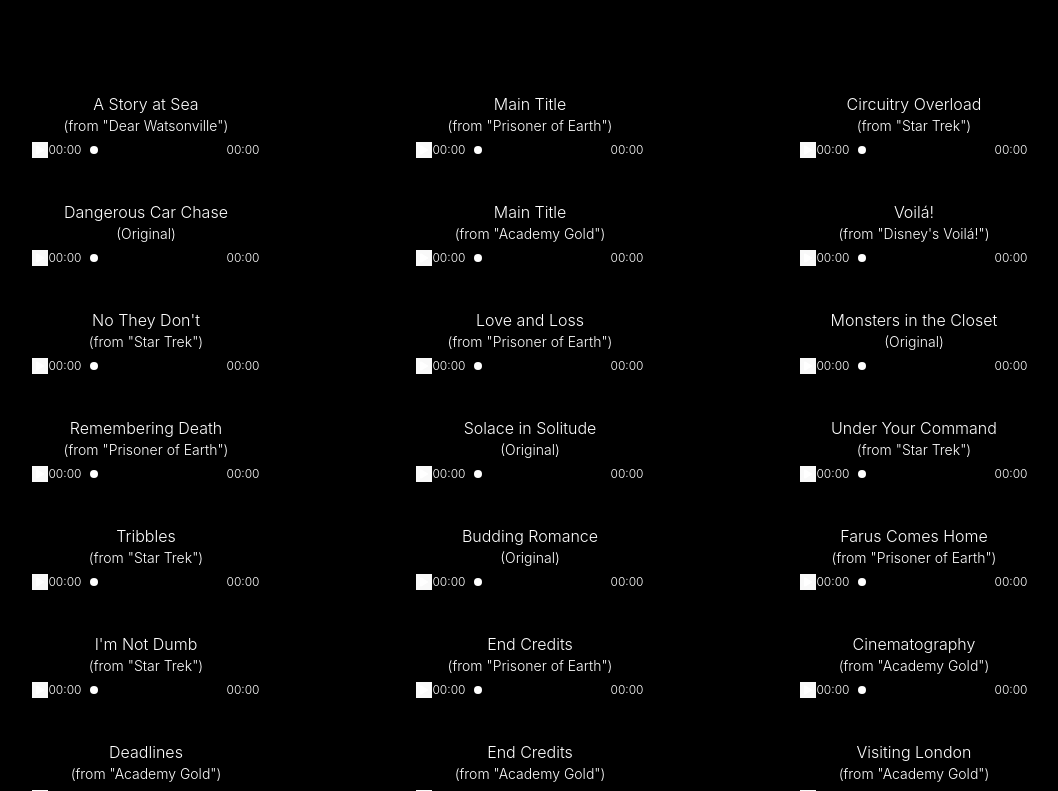
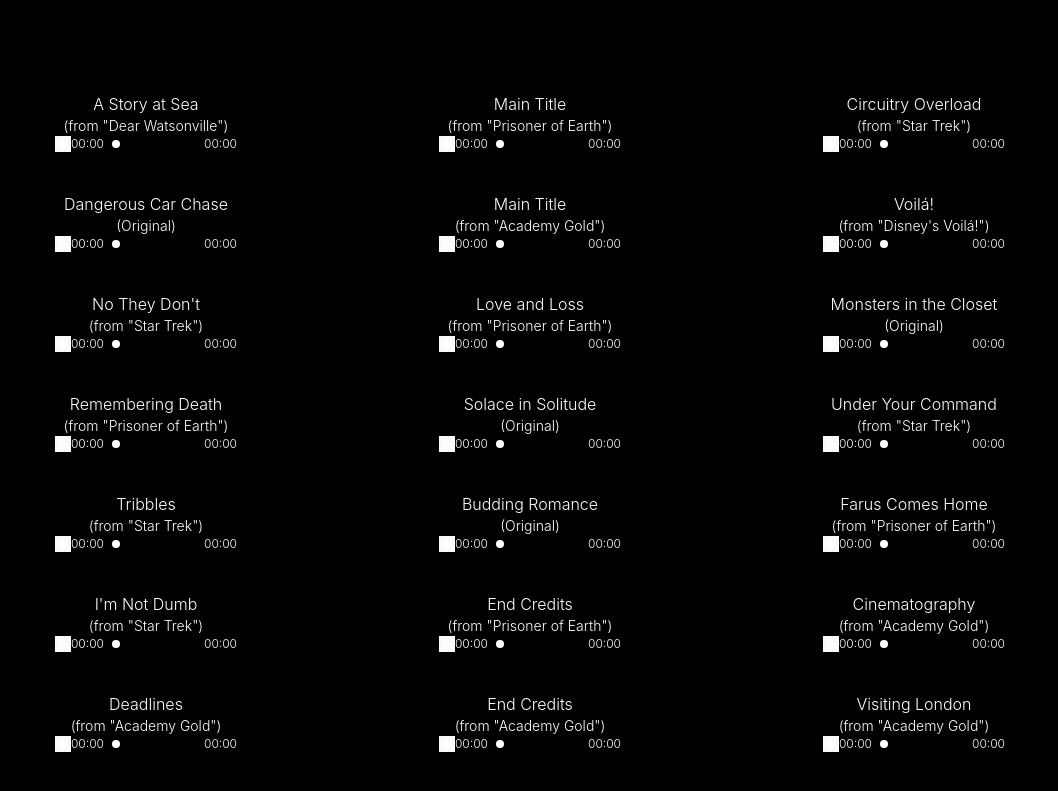
Before and after one commit to actuallyitsnathaniel/sahil-site-fe, a React (Vite) app: page / in a window 1280 px wide. Shown: the part 1140-1931 px from the top of the page, without its empty margins (110-1168 px from the left). Built offline with nearby package versions, Linux system fonts and the light colour scheme; what tailwind-clip-path would draw is missing.

Commit message:
fixed items

```diff
--- a/src/components/audio-track-player/index.jsx
+++ b/src/components/audio-track-player/index.jsx
@@ -27,10 +27,7 @@
         <p className="font-light text-sm">(Original)</p>
       )}
       <div id="controls" className="flex flex-row align-middle ">
-        <button
-          className="flex h-4 mt-1.5"
-          onClick={() => HandlePlayback(props)}
-        >
+        <button className="flex" onClick={() => HandlePlayback(props)}>
           {props.currentTrack == props.index ? (
             <img src={Pause} className="" alt="audio-pause" />
           ) : (
@@ -91,8 +88,8 @@
 
   return (
     <div>
-      <div className="flex flex-wrap md:flex-row flex-col max-w-6xl justify-center">
-        <div id="audio-tracks" className="sm:w-4/5"></div>
+      <div className="flex flex-wrap sm:flex-row flex-col max-w-6xl justify-center">
+        <div id="audio-tracks" className="md:w-4/5"></div>
         {AudioTracks}
       </div>
     </div>
--- a/src/components/audio-track-player/progress-bar.jsx
+++ b/src/components/audio-track-player/progress-bar.jsx
@@ -42,14 +42,14 @@
   };
 
   return (
-    <div className="progress">
-      <span className="time current text-xs">{formatTime(timeProgress)}</span>
+    <div className="flex flex-nowrap text-center h-max">
+      <span className="flex h-full text-xs">{formatTime(timeProgress)}</span>
       <input
         type="range"
         ref={progressBarRef}
         defaultValue={0}
         onChange={handleProgressChange}
-        className="appearance-none bg-transparent border-none align-middle mx-2 [&::-webkit-slider-runnable-track]:rounded-full [&::-webkit-slider-runnable-track]:bg-black/25 [&::-webkit-slider-thumb]:appearance-none [&::-webkit-slider-thumb]:h-2 [&::-webkit-slider-thumb]:w-2 [&::-webkit-slider-thumb]:rounded-full [&::-webkit-slider-thumb]:bg-white"
+        className="appearance-none bg-transparent border-none px-2 md:w-[100px] [&::-webkit-slider-runnable-track]:rounded-full [&::-webkit-slider-runnable-track]:bg-black/25 [&::-webkit-slider-thumb]:appearance-none [&::-webkit-slider-thumb]:h-2 [&::-webkit-slider-thumb]:w-2 [&::-webkit-slider-thumb]:rounded-full [&::-webkit-slider-thumb]:bg-white"
       />
       <span className="time text-xs">{formatTime(duration)}</span>
     </div>
```
